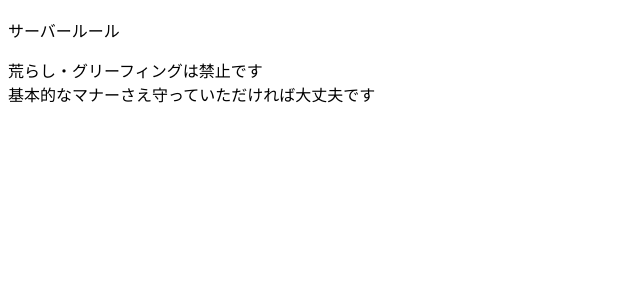
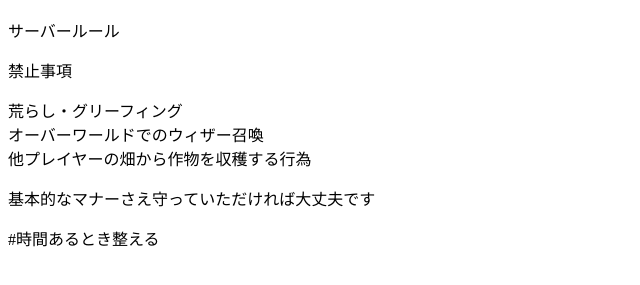
Before and after one commit to oisiiiiosusi/osushi, a plain HTML site: page index.html in a window 1280 px wide. Shown: the part 57-342 px from the top of the page, without its empty margins (0-640 px from the left). Drawn offline with Linux system fonts and the light colour scheme.

Commit message:
Update index.html

```diff
--- a/index.html
+++ b/index.html
@@ -1,5 +1,9 @@
 <body>
     <h1>サンプルホームページ</h1>
     <p>サーバールール</p>
-    <p>荒らし・グリーフィングは禁止です<br>基本的なマナーさえ守っていただければ大丈夫です</p>
+        <p>禁止事項</p>
+    <p>荒らし・グリーフィング<br>オーバーワールドでのウィザー召喚<br>他プレイヤーの畑から作物を収穫する行為</p>
+    <p>基本的なマナーさえ守っていただければ大丈夫です<p>
+
+    #時間あるとき整える
 </body>
```
